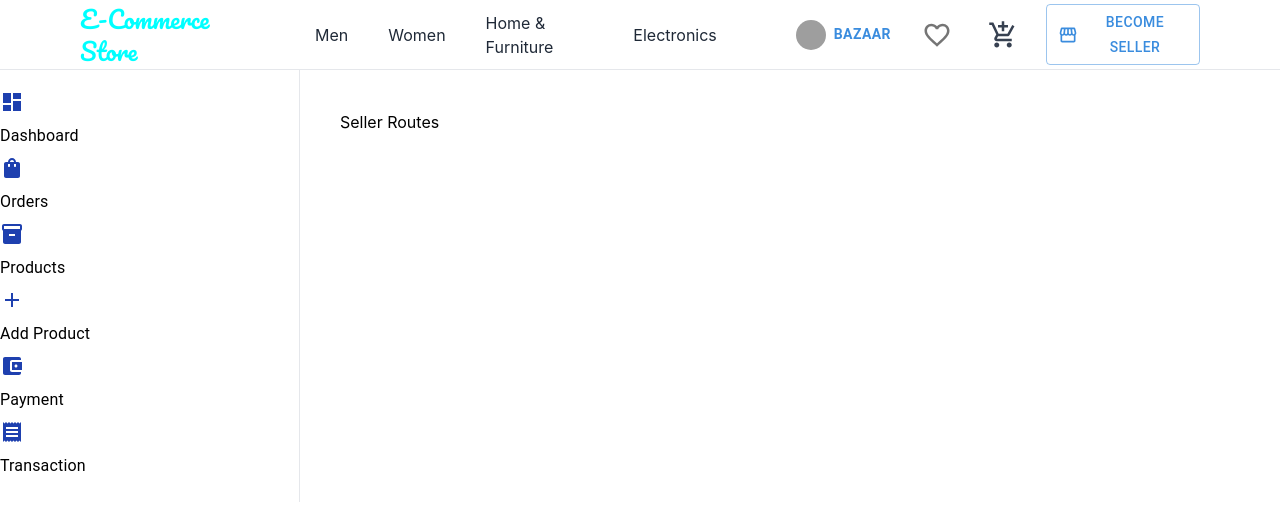
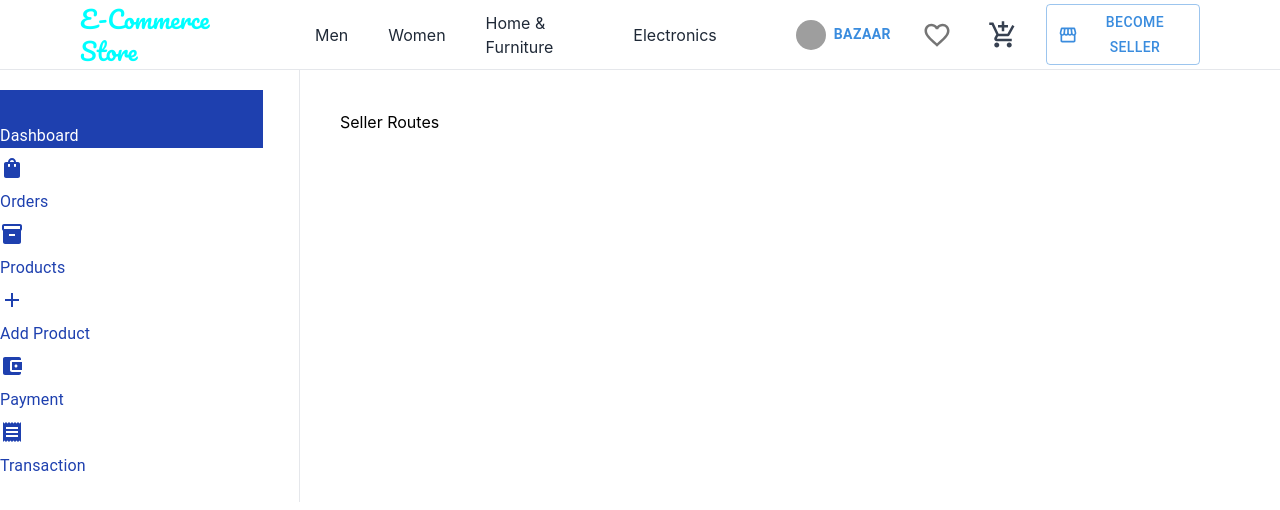
Before and after one commit to shubhcoding01/ecomproject, a React (Create React App) app: page /seller in a window 1280 px wide. Shown: the top 510 px of the page. Built offline with nearby package versions, Linux system fonts and the light colour scheme; grey boxes are pictures that could not be loaded; some icons are missing.

Commit message:
Update DrawerList component to apply conditional styling for active menu items

```diff
--- a/src/component/DrawerList.tsx
+++ b/src/component/DrawerList.tsx
@@ -27,7 +27,7 @@ const DrawerList = ({menu,menu2,toggleDrawer}:DrawerListProps) => {
                 {
                   menu.map((item:any,index:number)=>
                     <div  className='pr-9 cursor-pointer' key={index}>
-                      <p className={`${item.path==location.pathname}`}>
+                      <p className={`${item.path==location.pathname ? "bg-primary-color text-white":"text-primary-color"}`}>
                         <ListItemIcon>
                           {item.icon}
                         </ListItemIcon>
```
